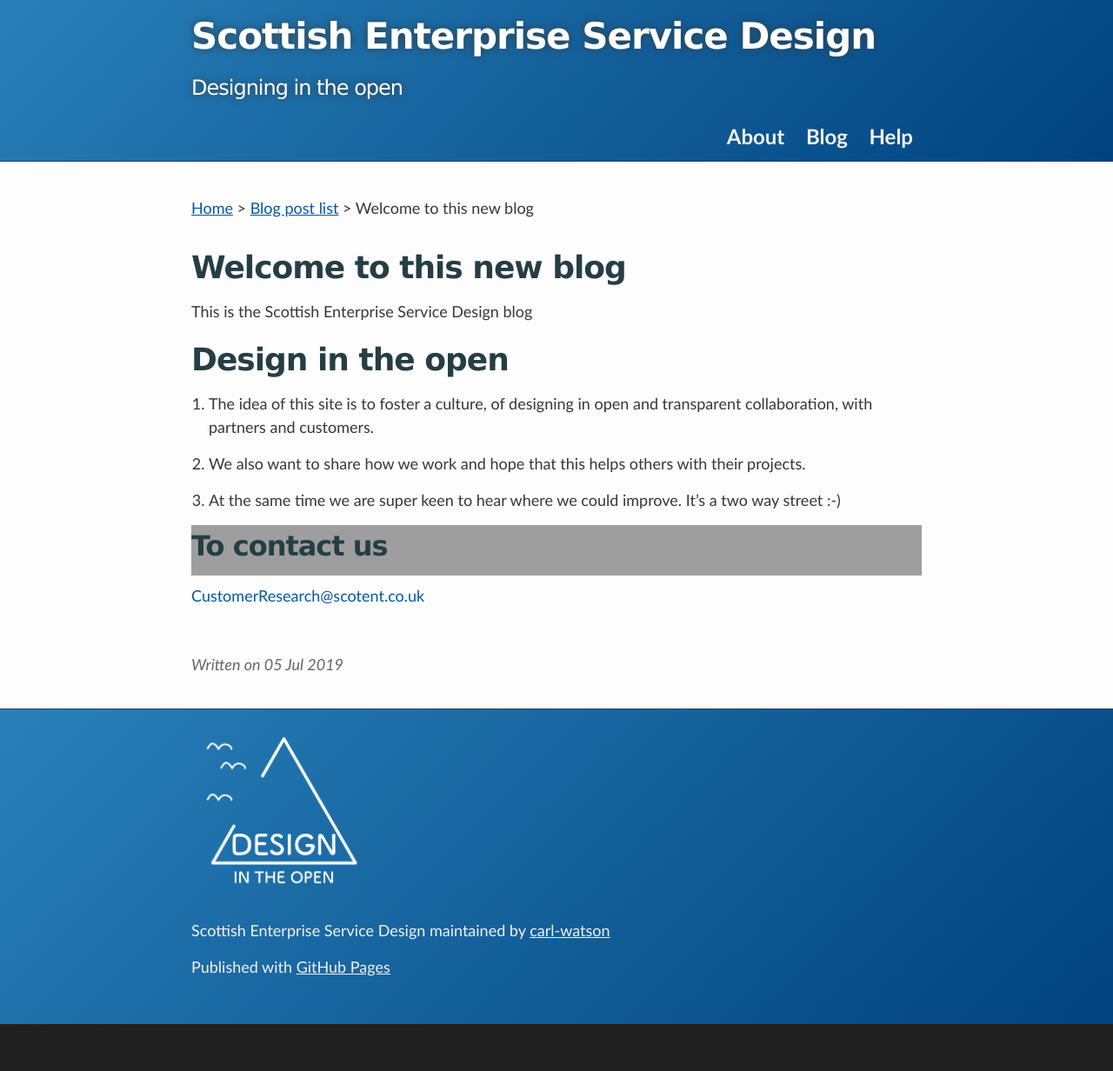
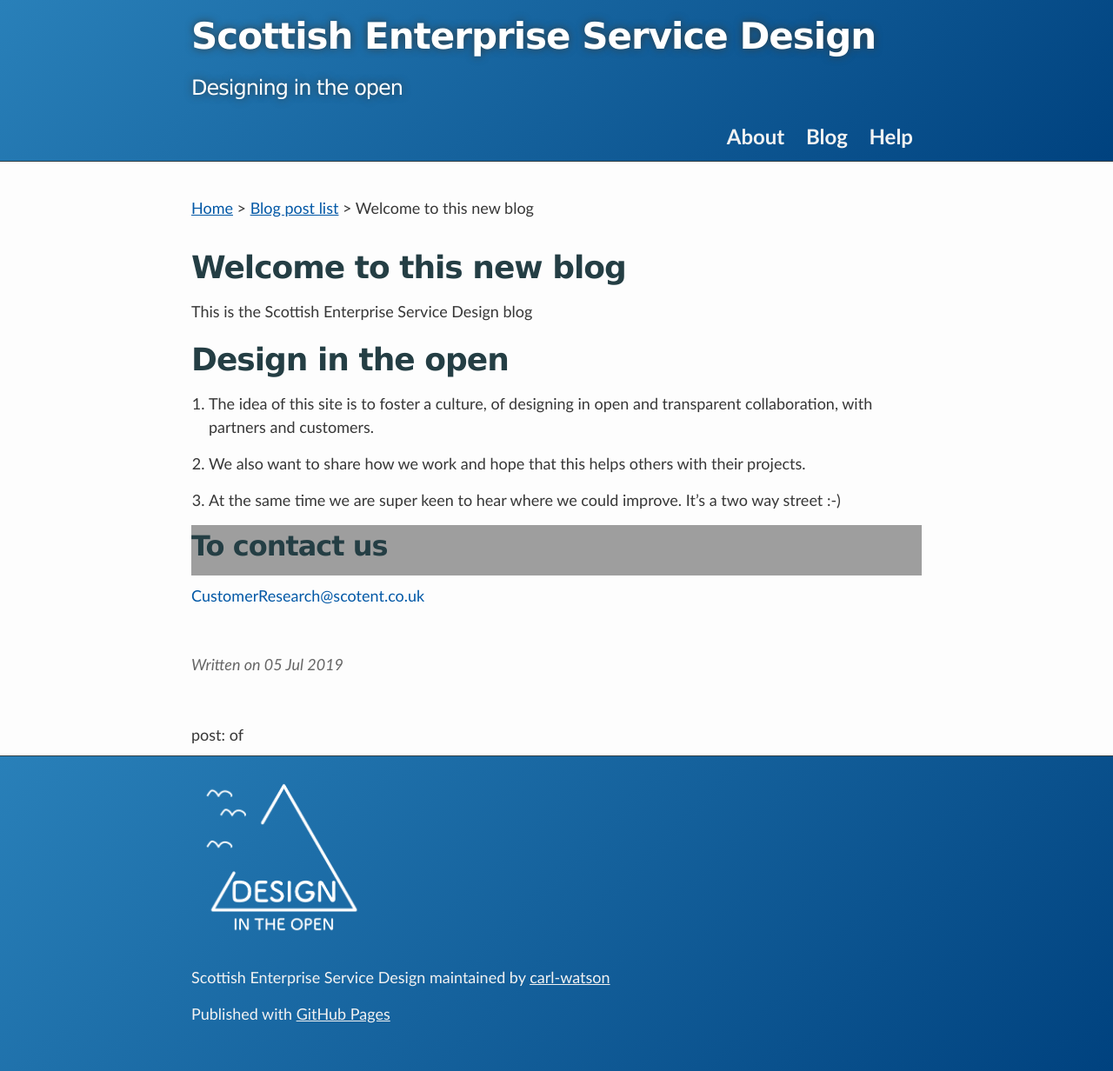
Before and after one commit to carl-watson/scotentSD.github.io, a Jekyll site: the page built from _posts/2019-7-5-Welcome.md, in a window 1280 px wide. Shown: the whole page at 87% size. Built offline with Jekyll 4.4.1, drawn with Linux system fonts in a browser that asks for light colours; before the commit the page ends 1178 px from its top, so only the background shows below that.

Commit message:
SK - try to add the pagination

```diff
--- a/_layouts/post.html
+++ b/_layouts/post.html
@@ -50,6 +50,20 @@
             {% endif %}
           </div>
 
+            <!-- Pagination links -->
+            <br>
+            <div class="pagination">
+              {% if paginator.previous_page %}
+                <a href="{{ paginator.previous_page_path }}" class="previous">
+                  Previous
+                </a>
+              {% endif %}
+                post: {{ paginator.page }} of {{ paginator.total_pages }}
+              {% if paginator.next_page %}
+                <a href="{{ paginator.next_page_path }}" class="next">Next </a>
+              {% endif %}
+            </div>
+
       </section>
     </div>
 
```
